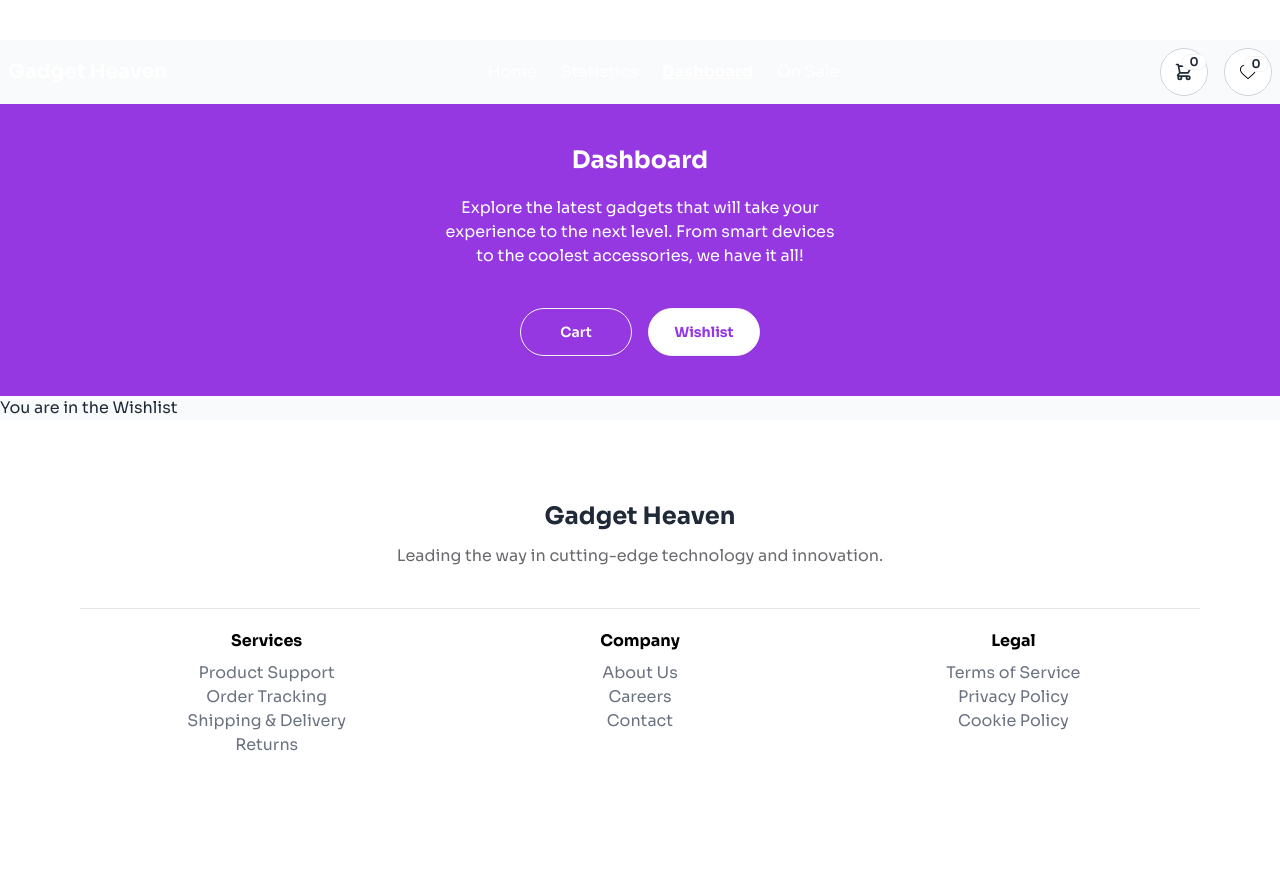
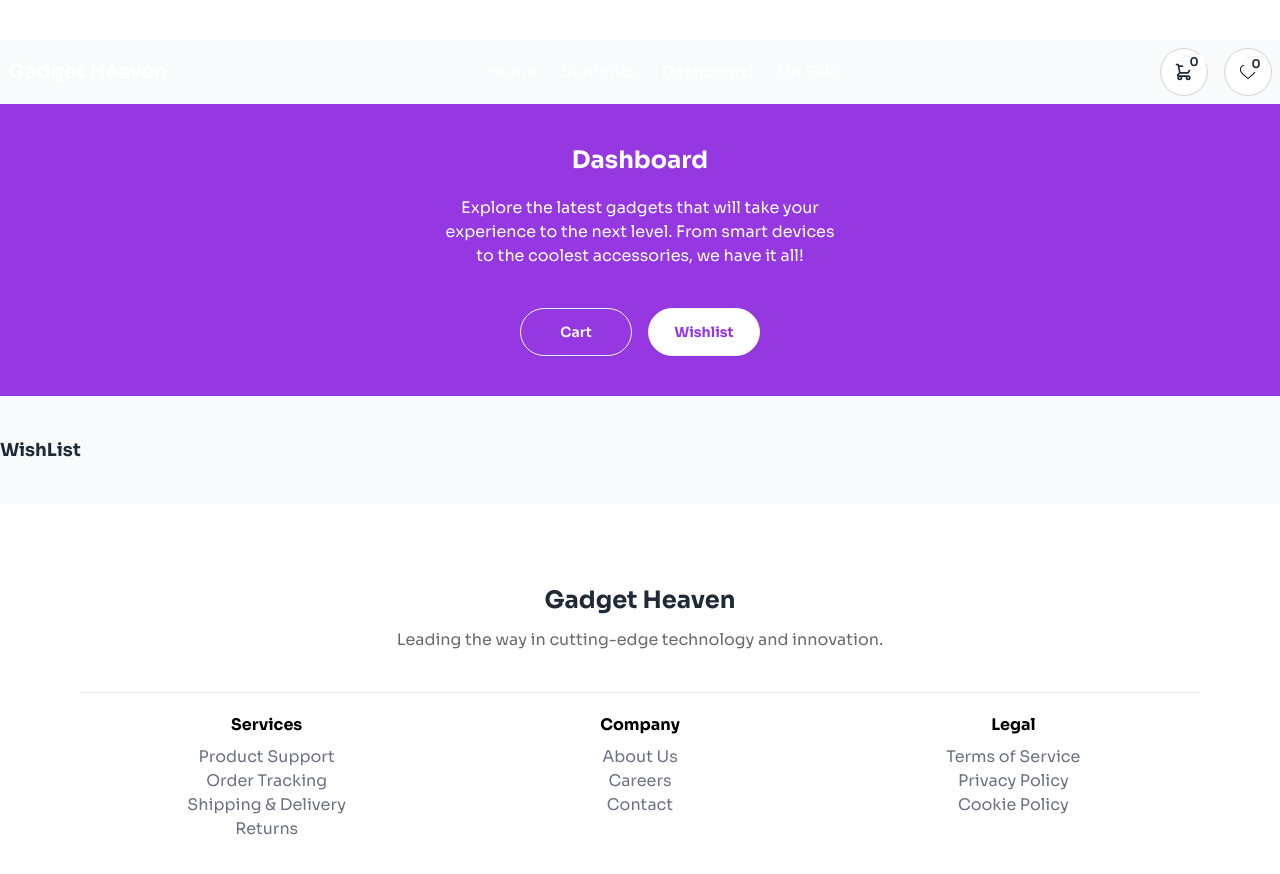
Before and after one commit to programming-hero-web-course-4/b10a8-gadget-heaven-Shams-Joha, a React (Vite) app: page /dashboard/wishlist in a window 1280 px wide. Shown: the top 874 px of the page. Before the commit the page ends 837 px from the top, so only its background shows below. Built offline with nearby package versions, Linux system fonts and the light colour scheme.

Commit message:
finished wishlist

```diff
--- a/src/components/CartItem.jsx
+++ b/src/components/CartItem.jsx
@@ -1,6 +1,6 @@
 import { RiDeleteBin5Line } from "react-icons/ri";
 
-const CartItem = ({ product }) => {
+const CartItem = ({ product, showButton }) => {
     const { product_title, description, price, product_image } = product;
     return (
         <div className="rounded-2xl p-10 grid grid-cols-6 items-center">
@@ -8,13 +8,16 @@ const CartItem = ({ product }) => {
                 <img className="w-44 h-36 rounded-2xl" src={product_image}></img>
             </div>
 
-            <div className="flex-col space-y-5 col-span-4">
+            <div className="flex-col space-y-4 col-span-4">
                 <h1 className="text-2xl font-bold">{product_title}</h1>
                 <p className='text-gray-600'>{description}</p>
                 <p className="font-bold text-gray-600 text-lg">{`Price: $${price}`}</p>
+                {
+                    showButton && (<button className="btn rounded-full text-white bg-violet-500 font-bold py-2">Add to Cart</button>)
+                }
             </div>
             <div className="col-span-1">
-                <button><RiDeleteBin5Line size={30} color="red"/></button>
+                <button><RiDeleteBin5Line size={30} color="red" /></button>
             </div>
 
         </div>);
--- a/src/pages/WishLayout.jsx
+++ b/src/pages/WishLayout.jsx
@@ -1,9 +1,20 @@
+import CartItem from "../components/CartItem";
+import { getPrevList } from "../utils";
 
 
 const WishLayout = () => {
+    const data = getPrevList();
     return (
-        <div>
-            <h2>You are in the Wishlist</h2>
+        <div className="container my-10 mx-auto">
+            <div className="flex justify-start items-center mb-5">
+                <div><h2 className="font-bold text-lg">WishList</h2></div>
+            </div>
+            {/* Cart Products */}
+            <div>
+                {
+                    data.map(item => <CartItem product={item} key={item.product_id} showButton={true}></CartItem>)
+                }
+            </div>
         </div>
     );
 };
```
